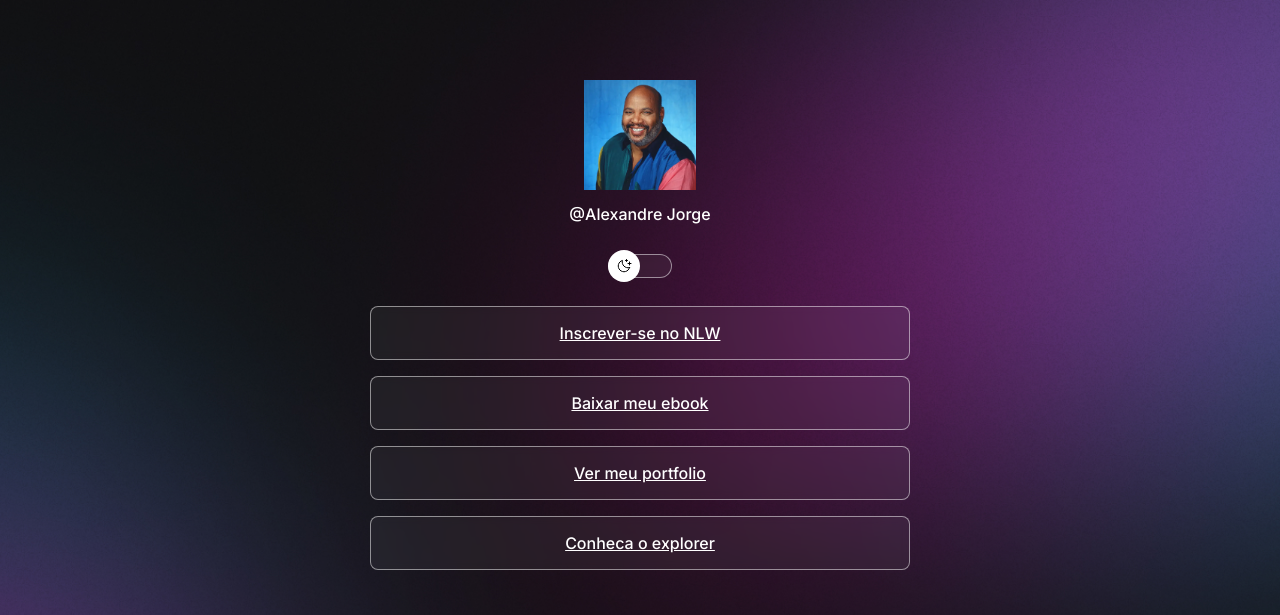
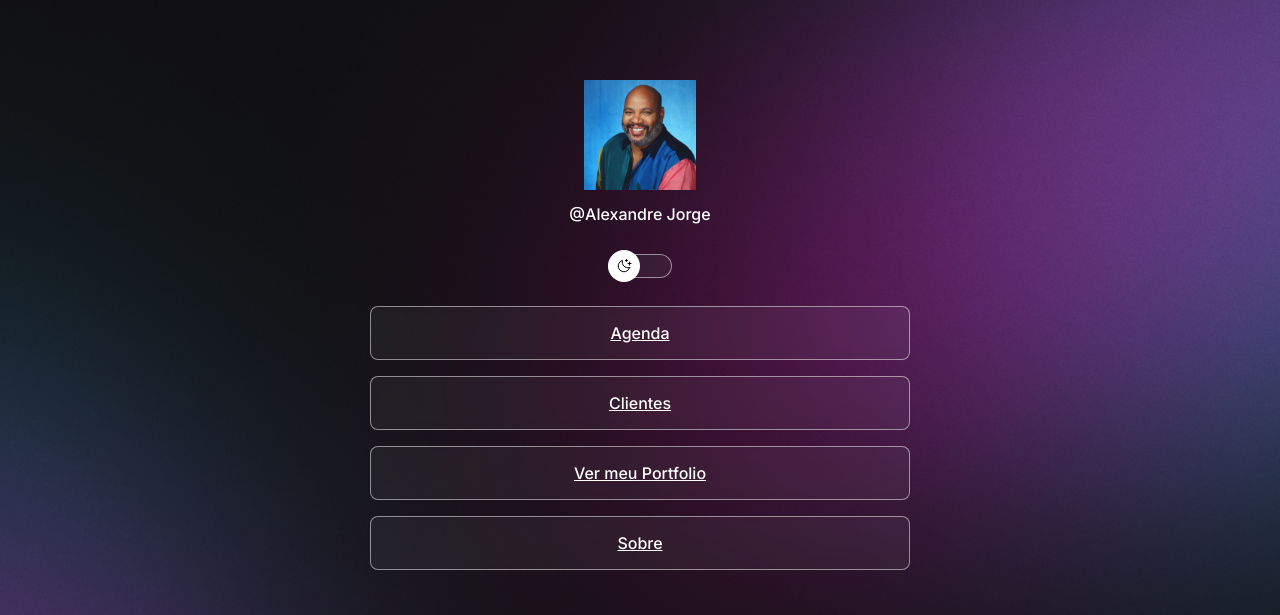
Before and after one commit to alexandrejorge91/projetoDiscoveyRocketSeat, a plain HTML site: page index.html in a window 1280 px wide. Shown: the top 615 px of the page. Drawn offline with nearby package versions, Linux system fonts and the light colour scheme.

Commit message:
alteração listas

```diff
--- a/index.html
+++ b/index.html
@@ -15,10 +15,7 @@
   <body>
     <div id="container">
       <div id="profile">
-        <img
-          src="./assets/assets/avatarTio.png"
-          alt="Foto de Alexandre Jorge sorrindo, usando oculos, caminha preta, barba e fundo amarelo."
-        />
+        <img src="./assets/assets/avatarTio.png" alt="" />
         <p>@Alexandre Jorge</p>
       </div>
       <div id="switch" onclick="toggleMode()">
@@ -28,16 +25,16 @@
 
       <ul>
         <li>
-          <a href="#">Inscrever-se no NLW</a>
+          <a href="#">Agenda </a>
         </li>
         <li>
-          <a href="#">Baixar meu ebook</a>
+          <a href="#">Clientes</a>
         </li>
         <li>
-          <a href="#">Ver meu portfolio</a>
+          <a href="#">Ver meu Portfolio</a>
         </li>
         <li>
-          <a href="#" target="_blank">Conheca o explorer</a>
+          <a href="#" target="_blank">Sobre</a>
         </li>
       </ul>
       <div id="social-links">
```
Also changed, not shown: assets/assets/avatarIsa-light.png (added).
